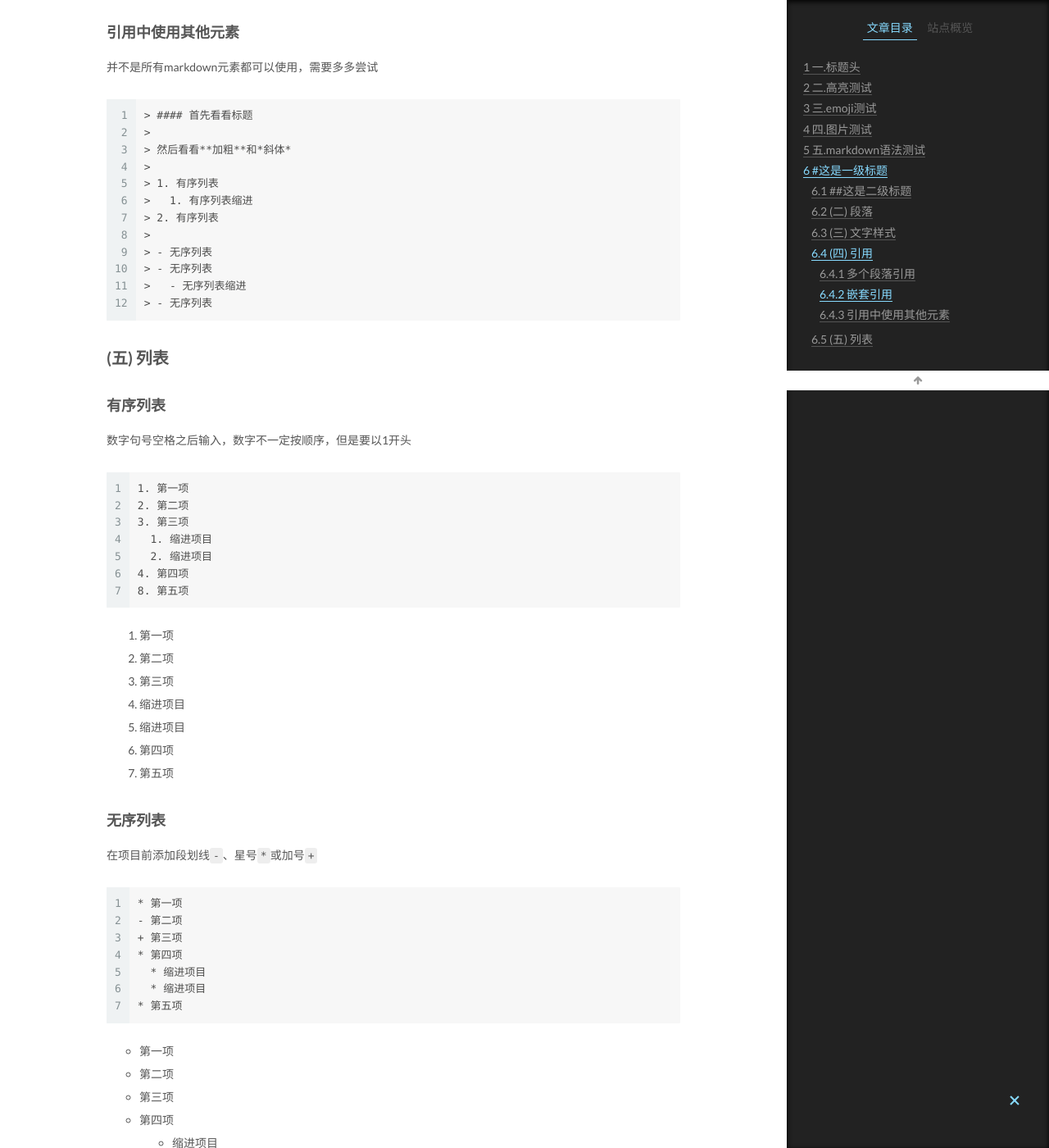
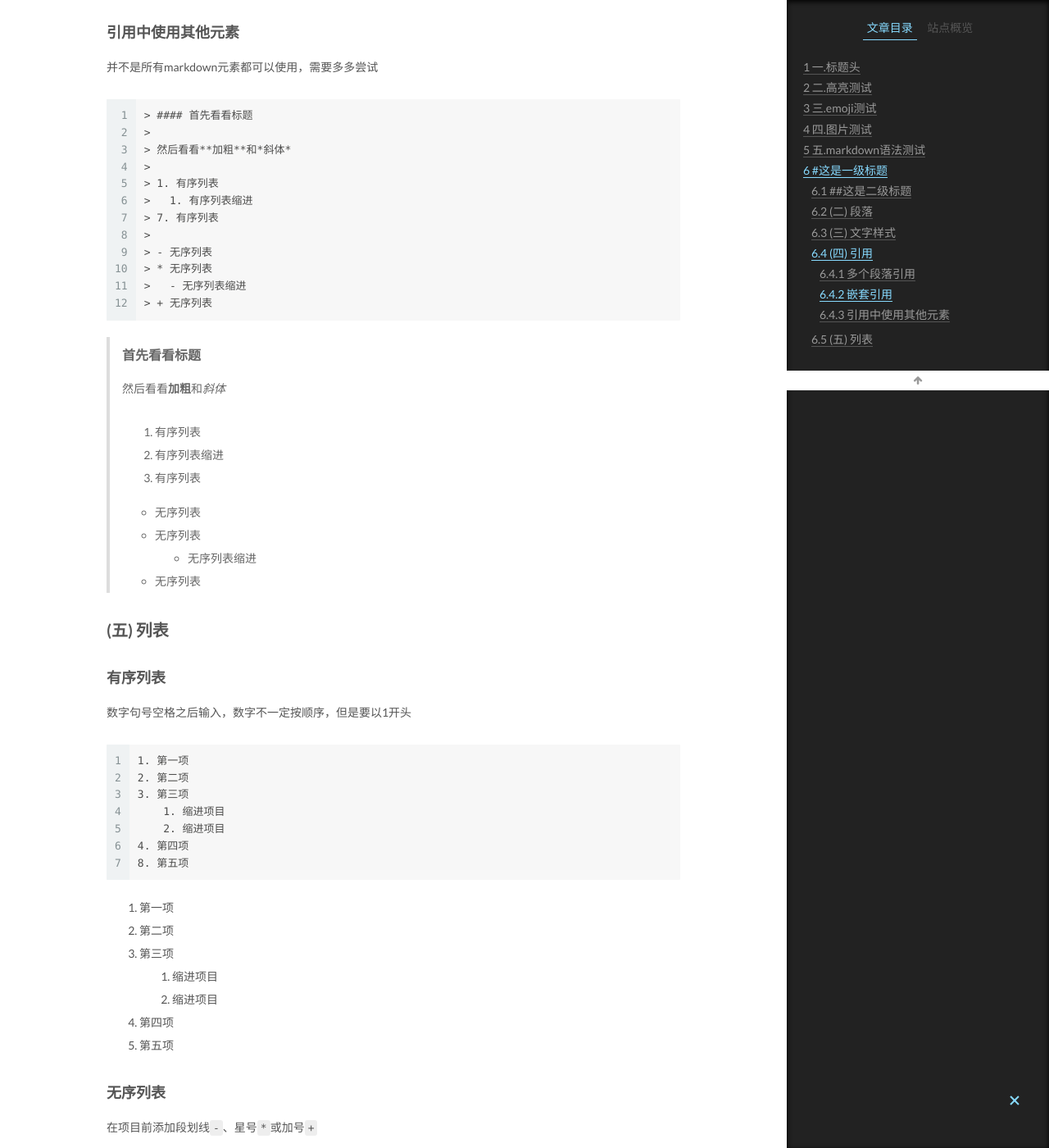
Before and after one commit to tangxuannnnn/strelitz.github.io, a Jekyll site: the page built from _posts/2018-10-30-all-test.md, in a window 1280 px wide and 1400 px high, scrolled down 4546 px. Shown: the whole window at 82% size. Built offline with Jekyll 4.4.1, drawn with Linux system fonts in a browser that asks for light colours; emoji names are drawn with the system emoji font.

Commit message:
Update _posts/2018-10-30-all-test.md

````diff
--- a/_posts/2018-10-30-all-test.md
+++ b/_posts/2018-10-30-all-test.md
@@ -154,13 +154,26 @@ markdown语法同样适用，大小也是自适应的吧T-T，具体写在MD语
 >
 > 1. 有序列表
 >   1. 有序列表缩进
-> 2. 有序列表
+> 7. 有序列表
 >
 > - 无序列表
+> * 无序列表
+>   - 无序列表缩进
+> + 无序列表
+```
+
+> #### 首先看看标题
+>
+> 然后看看**加粗**和*斜体*
+>
+> 1. 有序列表
+>   1. 有序列表缩进
+> 7. 有序列表
+>
 > - 无序列表
+> * 无序列表
 >   - 无序列表缩进
-> - 无序列表
-```
+> + 无序列表
 
 ## (五) 列表
 
@@ -170,8 +183,8 @@ markdown语法同样适用，大小也是自适应的吧T-T，具体写在MD语
 1. 第一项
 2. 第二项
 3. 第三项
-  1. 缩进项目
-  2. 缩进项目
+    1. 缩进项目
+    2. 缩进项目
 4. 第四项
 8. 第五项
 ```
@@ -179,8 +192,8 @@ markdown语法同样适用，大小也是自适应的吧T-T，具体写在MD语
 1. 第一项
 2. 第二项
 3. 第三项
-  1. 缩进项目
-  2. 缩进项目
+    1. 缩进项目
+    2. 缩进项目
 4. 第四项
 8. 第五项
 
````
